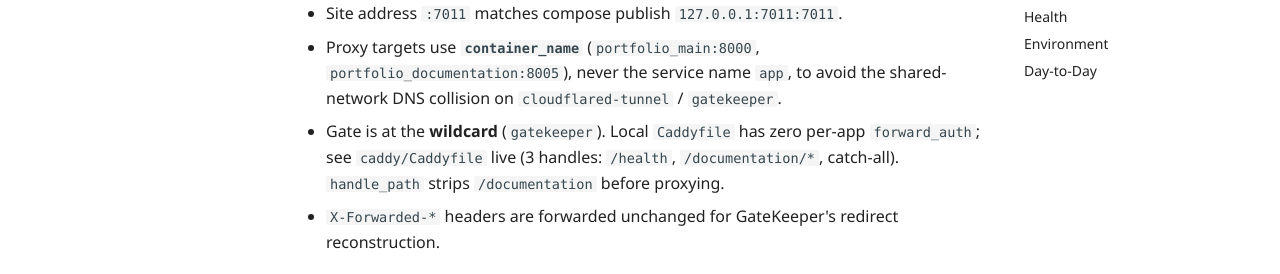
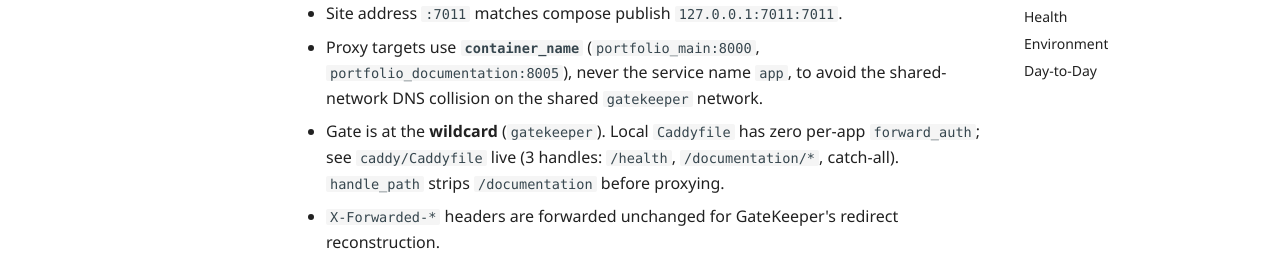
Before and after one commit to NovaProtocol/Portfolio, an MkDocs documentation site: the page built from documentation/docs/docker.md, in a window 1280 px wide and 900 px high, scrolled down 2947 px. Shown: the part 199-473 px from the top of the window. Built offline with MkDocs 1.6.1 and Material for MkDocs 9.7.7, drawn with Linux system fonts in a browser that asks for light colours; some web fonts are replaced; comment, search, counter and statistics services are not loaded.

```diff
--- a/documentation/docs/docker.md
+++ b/documentation/docs/docker.md
@@ -130,7 +130,7 @@ CMD ["granian", "--interface", "asgi", "--host", "0.0.0.0", "--port", "8005", "-
 - Built from `caddy:2-alpine` (`caddy/Dockerfile: FROM caddy:2-alpine / COPY Caddyfile`).
 - Exactly one `Caddyfile` (no `.dev`/`.prod` variants because production is the only config).
 - Site address `:7011` matches compose publish `127.0.0.1:7011:7011`.
-- Proxy targets use **`container_name`** (`portfolio_main:8000`, `portfolio_documentation:8005`), never the service name `app`, to avoid the shared-network DNS collision on `cloudflared-tunnel` / `gatekeeper`.
+- Proxy targets use **`container_name`** (`portfolio_main:8000`, `portfolio_documentation:8005`), never the service name `app`, to avoid the shared-network DNS collision on the shared `gatekeeper` network.
 - Gate is at the **wildcard** (`gatekeeper`). Local `Caddyfile` has zero per-app `forward_auth`; see `caddy/Caddyfile` live (3 handles: `/health`, `/documentation/*`, catch-all). `handle_path` strips `/documentation` before proxying.
 - `X-Forwarded-*` headers are forwarded unchanged for GateKeeper's redirect reconstruction.
 
```
Also changed, not shown: documentation/docs/index.md (+2 -2 lines), README.md.
